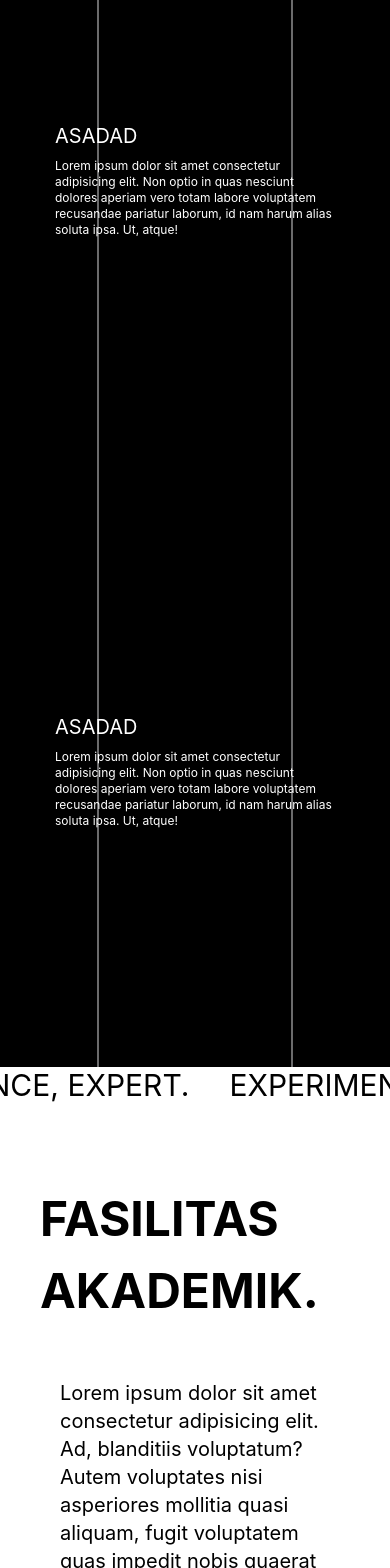
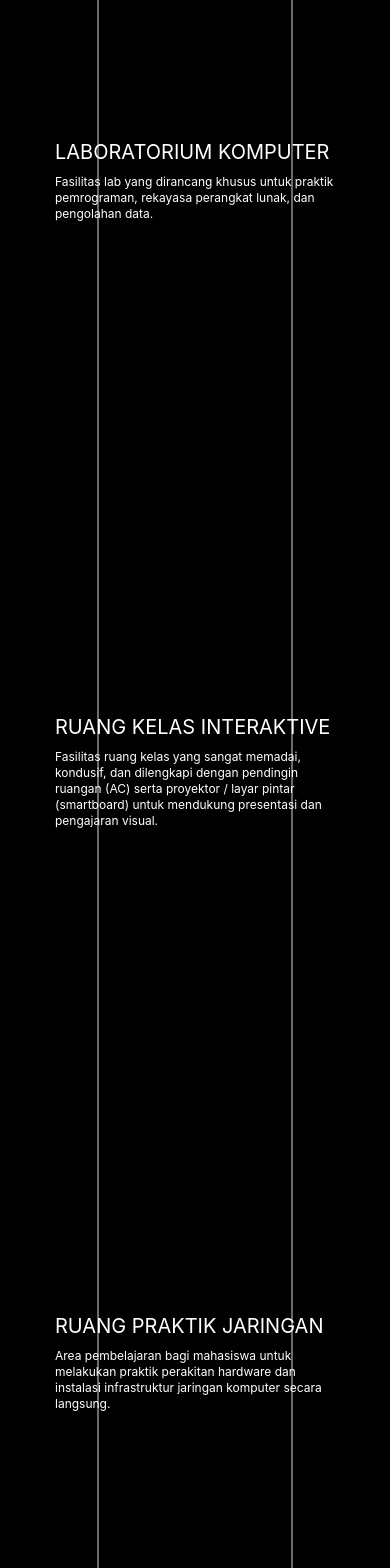
Before and after one commit to kavi-app/KAVI_UNIVERSITAS-MAJALENGKA-IF_HIMASANTIKA, a React (Vite) app: page / in a window 390 px wide. Shown: the part 5180-6748 px from the top of the page. Built offline with nearby package versions, Linux system fonts and the light colour scheme.

Commit message:
fasilitas

```diff
--- a/src/App.jsx
+++ b/src/App.jsx
@@ -43,7 +43,7 @@ function App() {
               </div>
 
               {/* MENU */}
-              <div className="hidden items pl-160! gap-8 md:flex">
+              <div className="hidden items gap-8 md:flex">
                 <a href="#home" className="font-medium text-gray-700 transition hover:text-red-600">
                   Home
                 </a>
--- a/src/components/section/ImgSection.jsx
+++ b/src/components/section/ImgSection.jsx
@@ -53,7 +53,7 @@ export default function ImgSection({data}) {
 
                     {isDesktop && (
                         <div onMouseEnter={() => setTs(true)} onMouseLeave={() => setTs(false)} className='absolute top-1/2 left-1/2 -translate-x-1/2 -translate-y-1/2'>
-                            <div className='text-2xl text-white mb-2!'>{name}</div>
+                            <div className='text-2xl text-white font-bold mb-2!'>{name}</div>
                             {/* <div className='h-100 w-150 p-2! rounded-lg border border-(--line)'>
                                 <div className='w-full h-full rounded-md bg-white'></div>
                             </div> */}
--- a/src/components/section/PeopleInformationSection.jsx
+++ b/src/components/section/PeopleInformationSection.jsx
@@ -8,24 +8,41 @@ export default function PeopleInformationSection({data}) {
     return (
         <section className="border-b border-(--line) pb-20!">
             {isMobile && (
-                <div className={`grid-cols grid px-10! my-20!`}>
-                    <h1>FASILITAS AKADEMIK.</h1>
-                    <h2 className="p-5! text-xl">Lorem ipsum dolor sit amet consectetur adipisicing elit. Ad, blanditiis voluptatum? Autem voluptates nisi asperiores mollitia quasi aliquam, fugit voluptatem quas impedit nobis quaerat recusandae laudantium tempora! Animi, voluptatibus tempora.</h2>
+                <div className={`flex flex-col gap-4 text-wrap max-w-lg px-10! my-20!`}>
+
+                    <h2 className="font-bold text-4xl">FASILITAS AKADEMIK.</h2>
+
+                    <p className="text-ms">
+                        Untuk menunjang kegiatan belajar mengajar yang
+
+                        berorientasi pada kompetensi rekayasa teknologi,
+
+                        Program Studi S1 Teknik Informatika menyediakan
+
+                        sarana yang memadai :
+                    </p>
+
                 </div>
             )}
 
             {isDesktop && (
-                <div className={`grid-cols-2 grid px-10! my-20!`}>
-                    <div >
+                <div className={`flex flex-col gap-4 text-wrap max-w-lg px-10! my-20!`}>
+
                     <h2 className="font-bold text-4xl">FASILITAS AKADEMIK.</h2>
 
                     <p className="text-ms">
-                        Untuk menunjang kegiatan belajar mengajar yang berorientasi pada kompetensi rekayasa teknologi, Program Studi S1 Teknik Informatika menyediakan sarana yang memadai :
+                        Untuk menunjang kegiatan belajar mengajar yang
+
+                        berorientasi pada kompetensi rekayasa teknologi,
+
+                        Program Studi S1 Teknik Informatika menyediakan
+
+                        sarana yang memadai :
                     </p>
-                    </div>
+
                 </div>
             )}
-          <div className={`${isMobile ? 'grid-cols' : 'grid-cols-2'} w-full grid`}>
+        <div className={`${isMobile ? 'grid-cols' : 'grid-cols-2'} w-full grid`}>
             {data.map((item, index) => {
                 if(isMobile){
                     return (
@@ -87,7 +104,7 @@ export default function PeopleInformationSection({data}) {
                     }
                 }
             })}
-          </div>
+        </div>
         </section>
     )
 }
--- a/src/utils/data.js
+++ b/src/utils/data.js
@@ -1,11 +1,8 @@
 import fikar from "../assets/images/people/5.png";
 import septian from "../assets/images/people/1.png";
-import ina from "../assets/images/people/2.png";
-import putra from "../assets/images/people/3.png";
 import roni from "../assets/images/people/4.png";
-import dimas from "../assets/images/people/6.jpeg";
 
-import img1 from "../assets/images/1.jpg";
+import img1 from "../assets/images/lab.jpg";
 import img2 from "../assets/images/2.jpg";
 import { Cpu, GraduationCap, Mosque, University, UsersRound } from "lucide-react";
 
@@ -36,21 +33,24 @@ export const data = {
     { name: "Fikar M. Istiqlalulwathon", role: "Superman", ig: "@andkjsnd", img: fikar },
     { name: "Septian Triana", role: "Ketua", ig: "@andkjsnd", img: septian },
     { name: "Ade Roni Pratama", role: "Anggota", ig: "@andkjsnd", img: roni },
-    { name: "Ina Dina", role: "Anggota", ig: "@andkjsnd", img: ina },
-    { name: "Dimas Candra Febrianto", role: "Anggota", ig: "@andkjsnd", img: dimas },
-    { name: "Moch Noordin Saputra", role: "Anggota", ig: "@andkjsnd", img: putra },
+
   ],
   img_section: [
     {
-      title: "ASADAD",
+      title: "LABORATORIUM KOMPUTER",
       image: img1,
-      desc: "Lorem ipsum dolor sit amet consectetur adipisicing elit. Non optio in quas nesciunt dolores aperiam vero totam labore voluptatem recusandae pariatur laborum, id nam harum alias soluta ipsa. Ut, atque!",
+      desc: "Fasilitas lab yang dirancang khusus untuk praktik pemrograman, rekayasa perangkat lunak, dan pengolahan data.",
     },
     {
-      title: "ASADAD",
+      title: "RUANG KELAS INTERAKTIVE",
       image: img2,
-      desc: "Lorem ipsum dolor sit amet consectetur adipisicing elit. Non optio in quas nesciunt dolores aperiam vero totam labore voluptatem recusandae pariatur laborum, id nam harum alias soluta ipsa. Ut, atque!",
+      desc: " Fasilitas ruang kelas yang sangat memadai, kondusif, dan dilengkapi dengan pendingin ruangan (AC) serta proyektor / layar pintar (smartboard) untuk mendukung presentasi dan pengajaran visual.",
     },
+        {
+      title: "RUANG PRAKTIK JARINGAN",
+      image: img2,
+      desc: "Area pembelajaran bagi mahasiswa untuk melakukan praktik perakitan hardware dan instalasi infrastruktur jaringan komputer secara langsung.",
+    }
   ],
   project_section: {
     title: "Ideas I've Turned Into Reality.",
```
Also changed, not shown: src/assets/images/lab.jpg (added).
